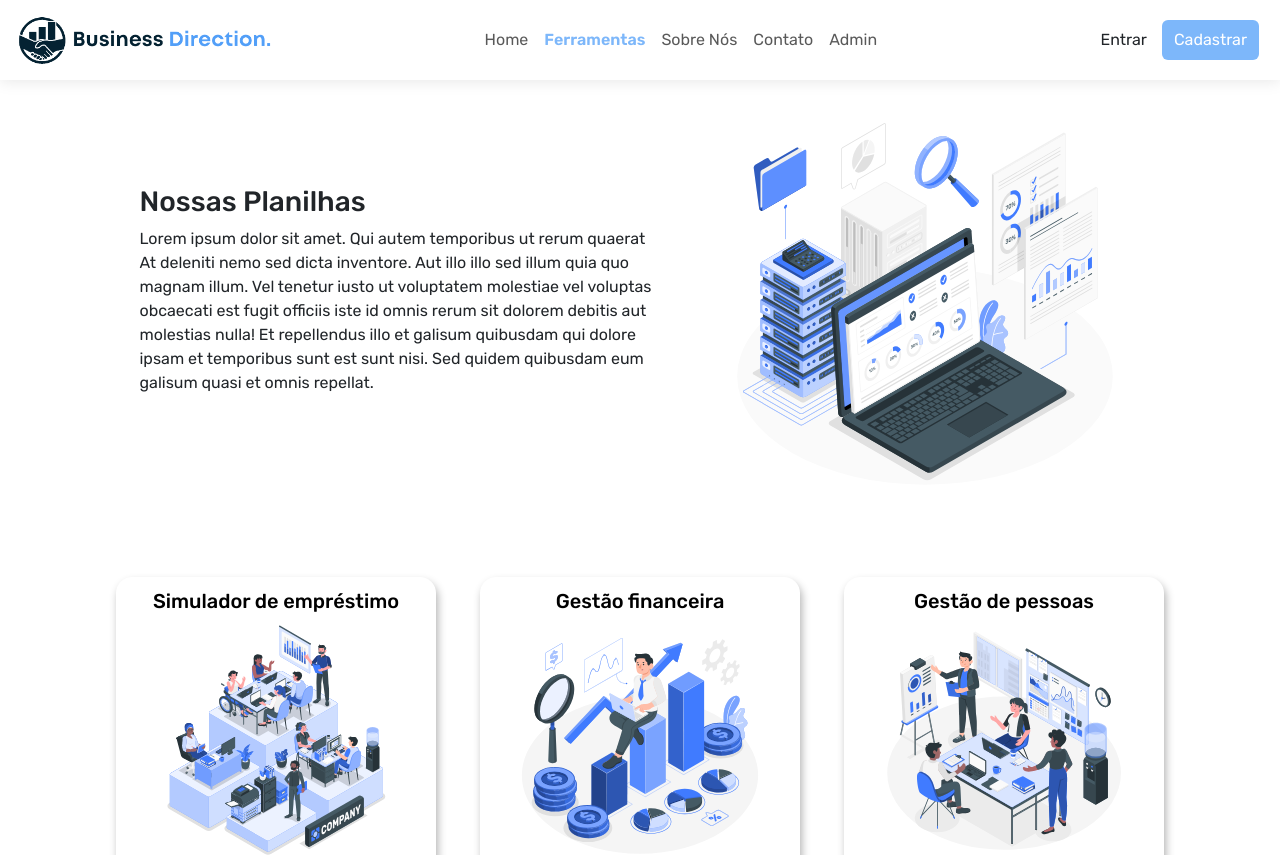
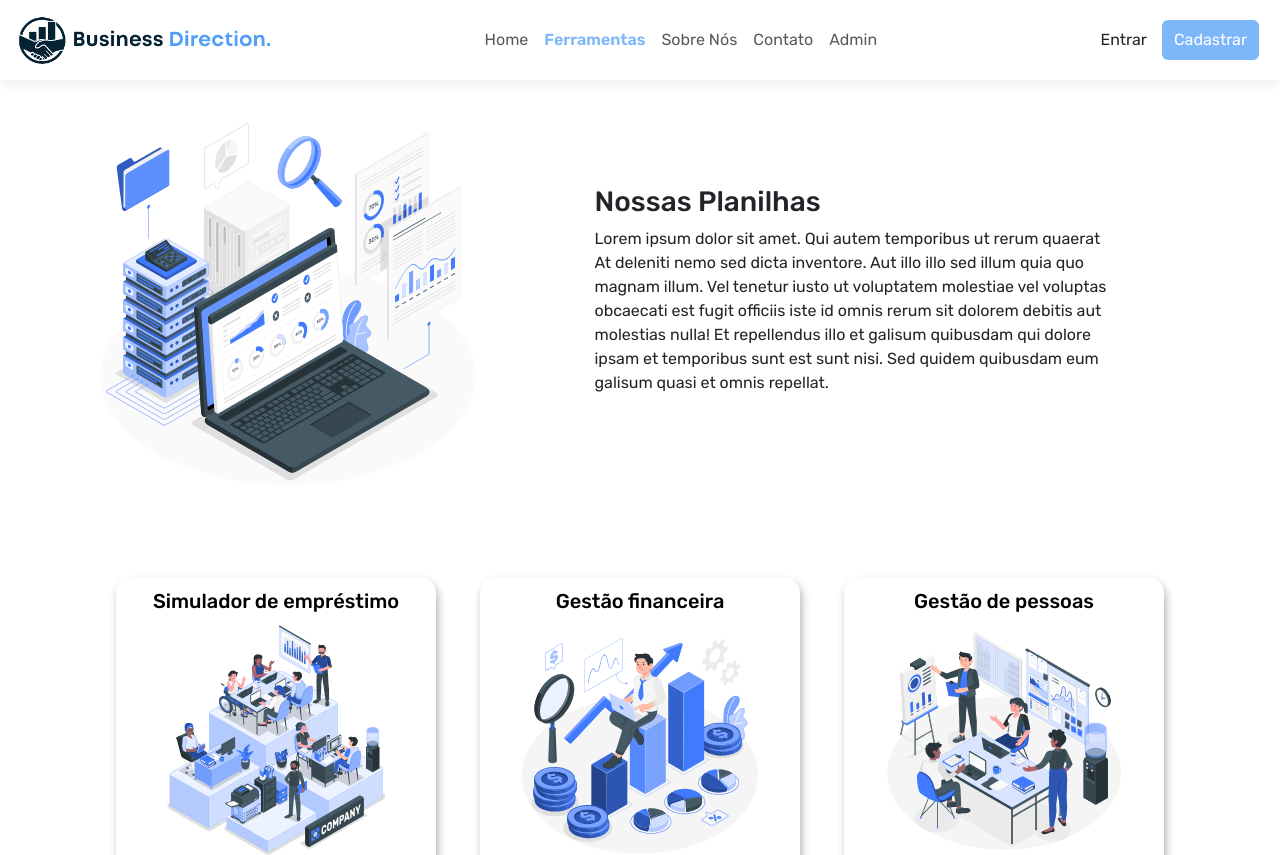
Before and after one commit to squad41recode/businessdirection_frontend, a Next.js app: page /ferramentas in a window 1280 px wide. Shown: the top 855 px of the page. Built offline with nearby package versions, Linux system fonts and the light colour scheme.

Commit message:
Update ferramentas.js

```diff
--- a/pages/ferramentas.js
+++ b/pages/ferramentas.js
@@ -5,6 +5,15 @@ const Ferramentas = () => {
     <>
       <main className="container">
       <article className="container row mt-0">
+          <div className=" col-12 col-lg-5" id=" ">
+            <div className="img-sn">
+              <img
+                src="../img/ferramentas/Data-extraction-amico.svg"
+                alt="img"
+                className="img-fluid"
+              />
+            </div>
+          </div>
           <div className="col-12 col-lg-6 m-auto">
           <h3>Nossas Planilhas</h3>
           <p>
@@ -17,17 +26,8 @@ const Ferramentas = () => {
             quidem quibusdam eum galisum quasi et omnis repellat.
           </p>
           </div>
-          <div className=" col-12 col-lg-5" id=" ">
-            <div className="img-sn">
-              <img
-                src="../img/ferramentas/Data-extraction-amico.svg"
-                alt="img"
-                className="img-fluid"
-              />
-            </div>
-          </div>
         </article>
-        <section className="container-fluid cards-ferramentas text-center">
+        <section className="container-fluid cards-ferramentas text-center ">
           <div className="cards mt-3 ">
             <div className="card ">
                 <h5 className="card-title">Simulador de empréstimo</h5>
```
